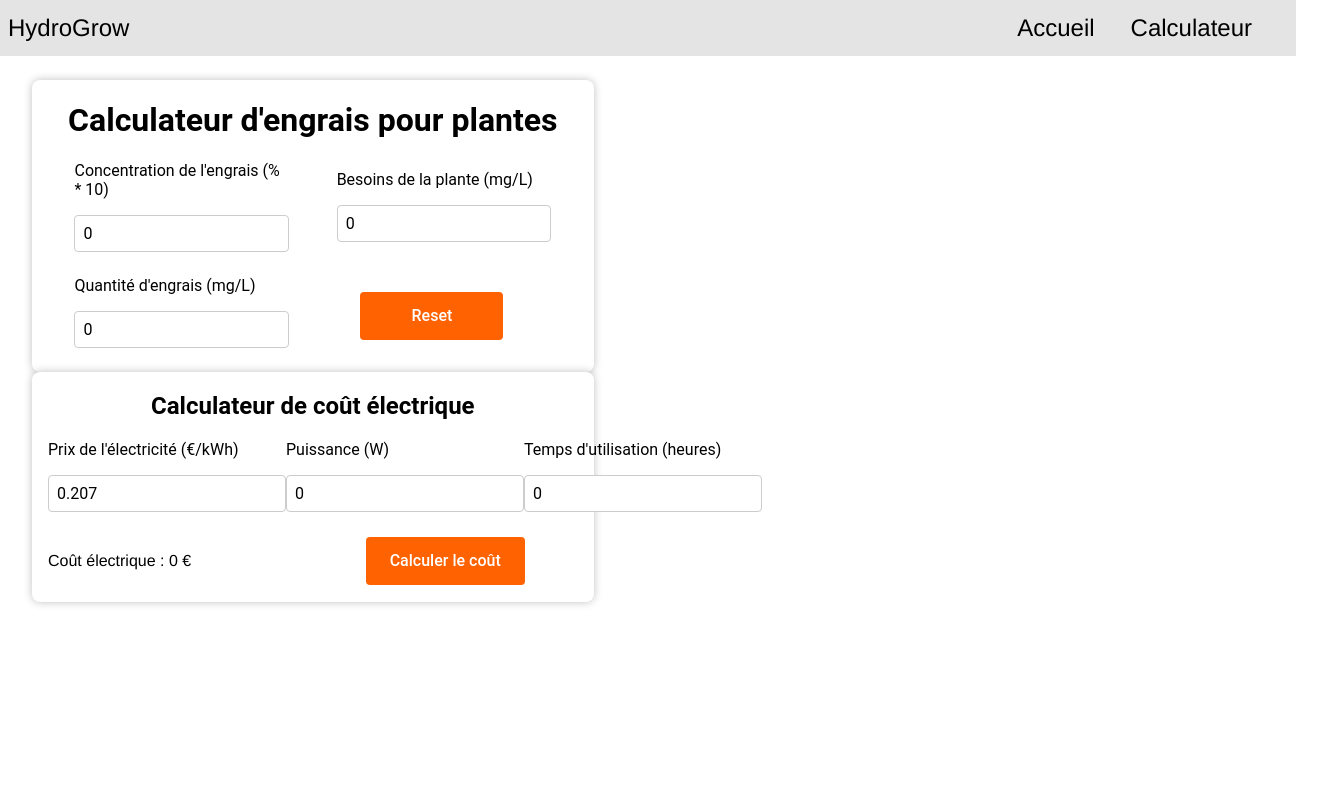
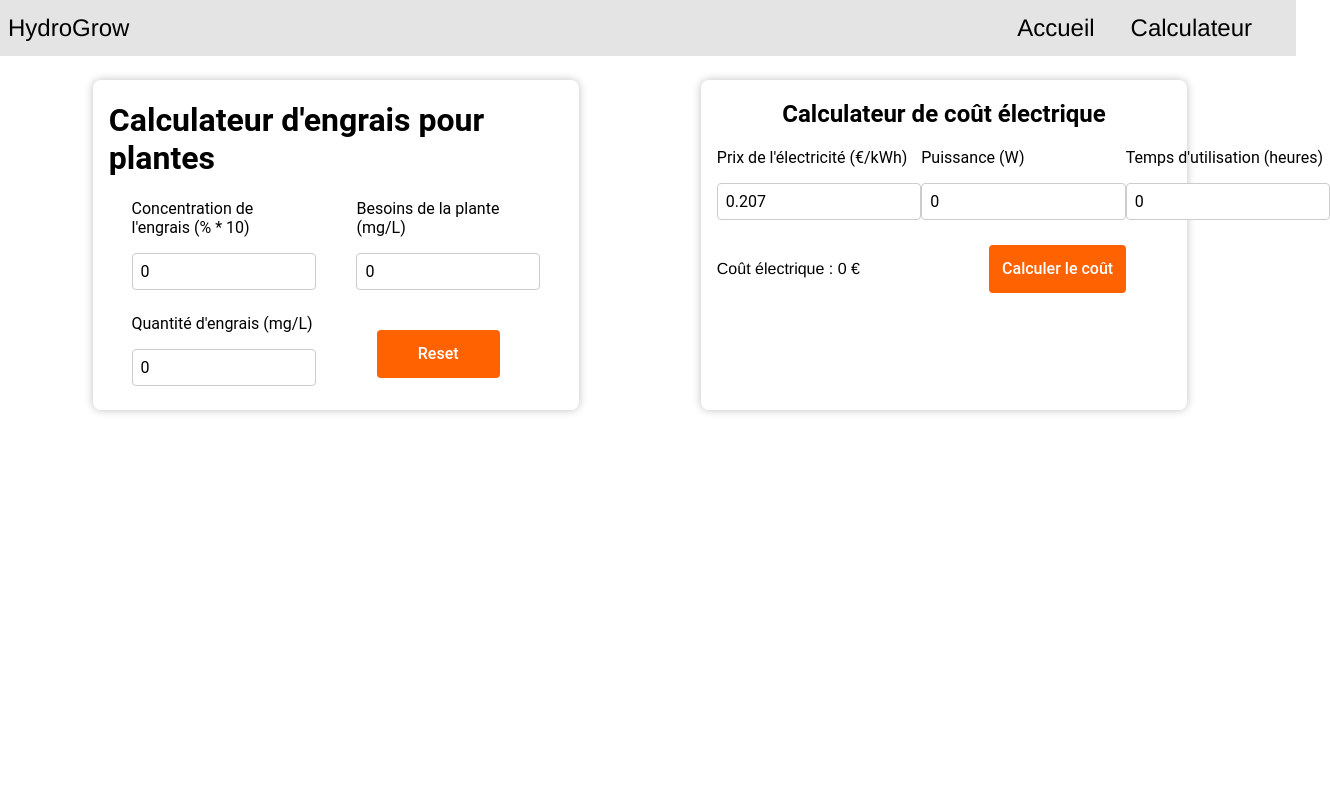
Before and after one commit to SudTech-Innovations/HydroGrow_FrontEnd, a React (Create React App) app in the folder hydrogrow/: page /calc in a window 1280 px wide. Shown: the top 800 px of the page, 1330 px wide, since content can reach past the window. Built offline with nearby package versions, Linux system fonts and the light colour scheme.

Commit message:
Update Calculateur.css

```diff
--- a/hydrogrow/src/pages/Calc/Calculateur.css
+++ b/hydrogrow/src/pages/Calc/Calculateur.css
@@ -1,8 +1,11 @@
 /* CSS */
 #calculateur {
+    display: flex;
+    justify-content: space-around;
     margin: 0;
     margin-top: 1rem;
     margin-left: 2em;
+    margin-right: 2em;
 }
 
 /* ---------- Modules */
@@ -11,8 +14,7 @@
     display: flex;
     flex-direction: column;
     align-items: center;
-    justify-content: space-around;
-    width: 45%;
+    width: 40%;
     padding: 0 1rem;
     box-sizing: border-box;
     font-family: 'Roboto', sans-serif;
```
